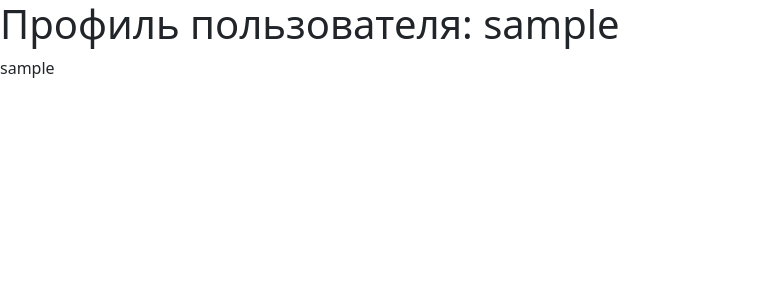
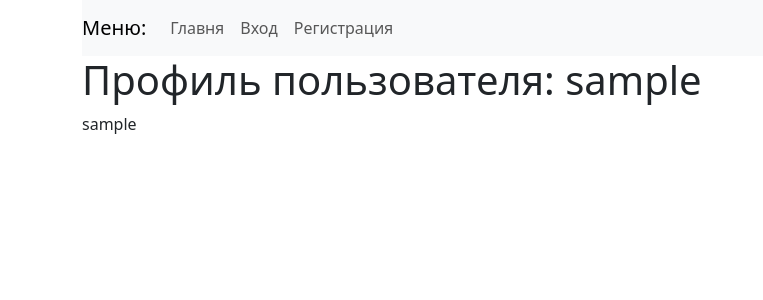
Before and after one commit to PatakIN13/DjangoAuthProject, a Django app: a page that uses app/templates/base.html in a window 1280 px wide. Shown: the top 300 px of the page, without its empty margins (0-763 px from the left). Run offline with Django 5.2, Linux system fonts and the light colour scheme; tables that the repository leaves empty hold one stand-in row (values such as "Sample post"); some libraries are stand-ins or nearby versions.

Commit message:
feat: добавлена навигация

```diff
--- a/app/templates/base.html
+++ b/app/templates/base.html
@@ -8,8 +8,13 @@
         <title>{% block title %}Default title{% endblock title %}</title>
     </head>
     <body>
-        <header><h1>{% block header %}{% endblock header %}</h1></header>
+    <div class="container">
+        <header>
+            {% include "components/nav.html" %}
+            <h1>{% block header %}{% endblock header %}</h1>
+        </header>
         <div>{% block content%}{% endblock content %}</div>
+    </div>
     </body>
     <script type="text/javascript" src="{% static 'bootstrap/js/bootstrap.js' %}"></script>
 </html>
--- /dev/null
+++ b/app/templates/components/nav.html
@@ -0,0 +1,21 @@
+<nav class="navbar navbar-expand-md navbar-light bg-light">
+    <a class="navbar-brand" href="#">Меню:</a>
+    <button class="navbar-toggler" type="button" data-toggle="collapse" data-target="#navbarNav">
+        <span class="navbar-toggler-icon"></span>
+    </button>
+    <div class="collapse navbar-collapse" id="navbarNav">
+        <ul class="navbar-nav mr-auto">
+            <li class="nav-item active">
+                <a class="nav-link" href="{% url 'index' %}">Главня <span class="sr-only"></span></a>
+            </li>
+        </ul>
+        <ul class="navbar-nav">
+            <li class="nav-item">
+                <a class="nav-link" href="#login">Вход</a>
+            </li>
+            <li class="nav-item">
+                <a class="nav-link" href="#register">Регистрация</a>
+            </li>
+        </ul>
+    </div>
+</nav>
```
